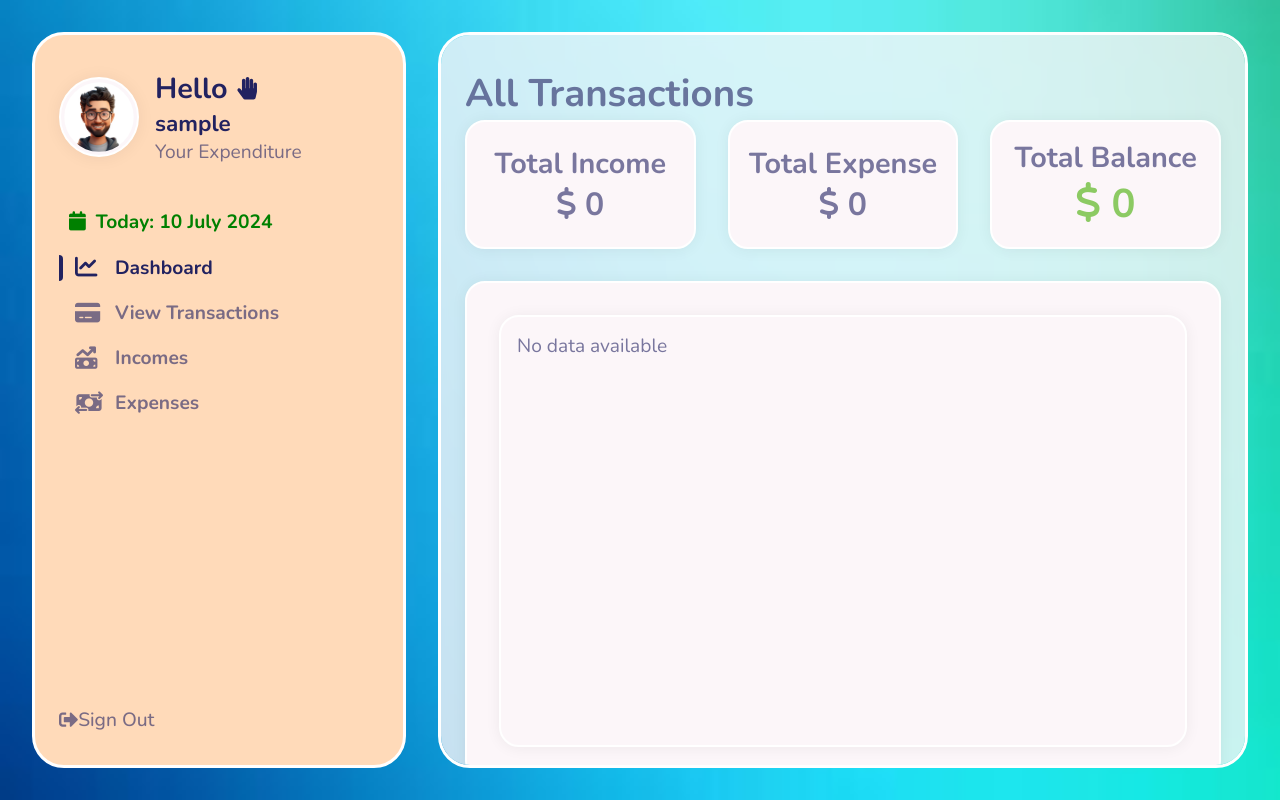
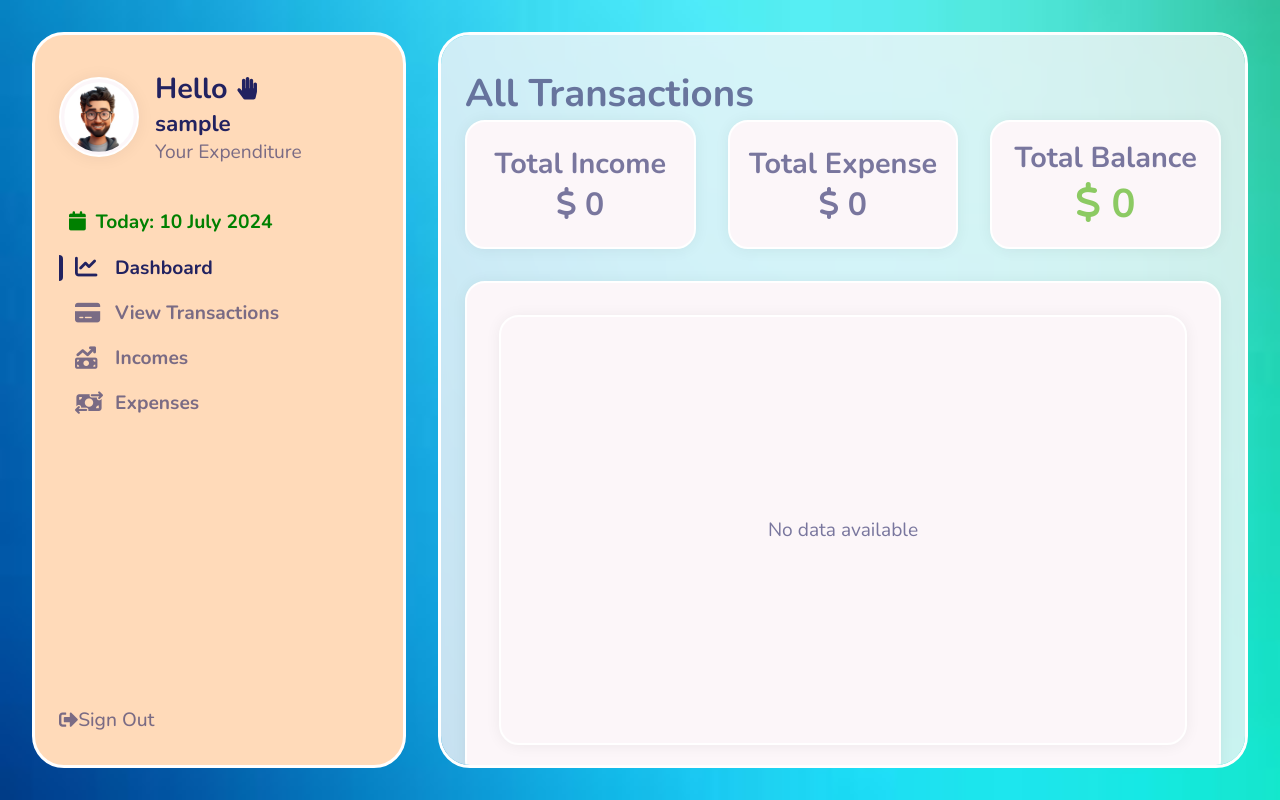
Before and after one commit to AnandaSriKaushalB/Expense-tracker, a React (Create React App) app in the folder front/: page / in a window 1280 px wide. Built offline with nearby package versions, Linux system fonts and the light colour scheme; no server answers; sample sign-in values are in the browser's storage.

Commit message:
Update Chart.js

```diff
--- a/front/src/Components/Chart/Chart.js
+++ b/front/src/Components/Chart/Chart.js
@@ -13,7 +13,6 @@ function Chart() {
 
     useEffect(() => {
         if (incomes && expenses) {
-            // Helper function to aggregate amounts by date
             const aggregateAmountsByDate = (transactions) => {
                 return transactions.reduce((acc, transaction) => {
                     const date = dateFormat(transaction.date);
@@ -70,9 +69,12 @@ const ChartStyled = styled.div`
     background: #FCF6F9;
     border: 2px solid #FFFFFF;
     box-shadow: 0px 1px 15px rgba(0, 0, 0, 0.06);
-    padding: 1rem;
+    padding: 2rem;
     border-radius: 20px;
-    height: 100%;
+    height: 430px;
+    display: flex;
+    justify-content: center;
+    align-items: center;
 `;
 
 export default Chart;
```
